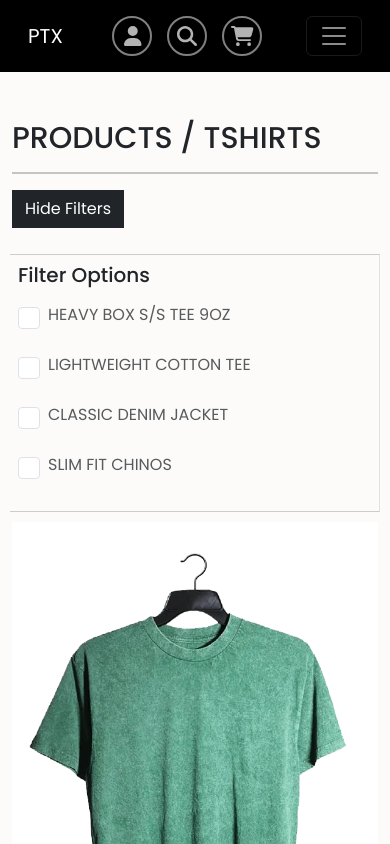
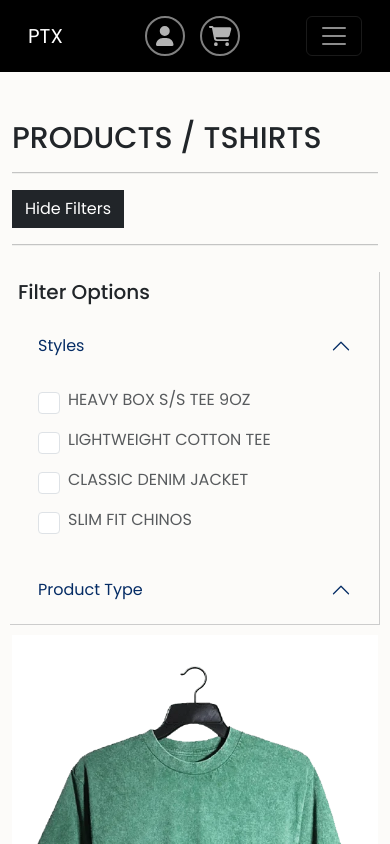
Before and after one commit to Zeeshanprojects/PTX-2, a React (Create React App) app in the folder PTX-2/ptx-2/: page /Tshirts in a window 390 px wide. Shown: the top 844 px of the page. Built offline with nearby package versions, Linux system fonts and the light colour scheme.

Commit message:
updation

```diff
--- a/PTX-2/ptx-2/src/Components/Footer.jsx
+++ b/PTX-2/ptx-2/src/Components/Footer.jsx
@@ -50,7 +50,7 @@ export default function Footer() {
                   </div>
                   {/* Grid column */}
                   {/* Grid column */}
-                  <div className="col-md-2 col-lg-2 col-xl-2 mx-auto mb-4">
+                  <div className="col-md-2 col-lg-2 col-xl-2 me-auto mb-4">
                     {/* Links */}
                     <h2 className="text ">Main menu</h2>
                     <hr
@@ -98,7 +98,7 @@ export default function Footer() {
                     </p>
                   </div>
 
-                  <div className="col-md-4 col-lg-3 col-xl-3 mx-auto mb-md-0 mb-4">
+                  <div className="col-md-4 col-lg-4 col-xl-4 mx-auto mb-md-0 mb-4">
                     {/* Links */}
                     <h2 className="text ">Contact</h2>
                     <hr
--- a/PTX-2/ptx-2/src/Components/Header.jsx
+++ b/PTX-2/ptx-2/src/Components/Header.jsx
@@ -1,8 +1,11 @@
-
 import React, { useState } from "react";
 import { Link, useNavigate } from "react-router-dom";
 import { FontAwesomeIcon } from "@fortawesome/react-fontawesome";
-import { faUser, faSearch, faShoppingCart } from "@fortawesome/free-solid-svg-icons";
+import {
+  faUser,
+
+  faShoppingCart,
+} from "@fortawesome/free-solid-svg-icons";
 import "./Header.style.css";
 
 export default function Header() {
@@ -34,19 +37,17 @@ export default function Header() {
     <>
       <nav className="navbar navbar-expand-lg navbar-dark fixed-top p-3">
         <div className="container-fluid">
-          <Link className="navbar-brand" to="#">
+          <Link className="navbar-brand" to="/">
             PTX
           </Link>
 
           {/* Icons for small screens */}
-          <div className="nav-icons d-flex d-lg-none">
+          <div className="nav-icons d-flex d-lg-none ">
             <Link to="/Login">
               <FontAwesomeIcon icon={faUser} size="lg" />
             </Link>
-            <Link to="#">
-              <FontAwesomeIcon icon={faSearch} size="lg" />
-            </Link>
-            <Link to="#">
+
+            <Link to="/cart">
               <FontAwesomeIcon icon={faShoppingCart} size="lg" />
             </Link>
           </div>
@@ -121,43 +122,61 @@ export default function Header() {
               </li>
 
               <li className="nav-item">
-                <Link className="nav-link active" to="/signup" onClick={closeNavbar}>
+                <Link
+                  className="nav-link active"
+                  to="/signup"
+                  onClick={closeNavbar}
+                >
                   WHOLESALE SIGNUP
                 </Link>
               </li>
               <li className="nav-item">
-                <Link className="nav-link active" to="/Contactus" onClick={closeNavbar}>
+                <Link
+                  className="nav-link active"
+                  to="/Contactus"
+                  onClick={closeNavbar}
+                >
                   CONTACT
                 </Link>
               </li>
               <li className="nav-item">
-                <Link className="nav-link active" to="/LookBook-V1" onClick={closeNavbar}>
+                <Link
+                  className="nav-link active"
+                  to="/LookBook-V1"
+                  onClick={closeNavbar}
+                >
                   LOOKBOOK V1
                 </Link>
               </li>
               <li className="nav-item">
-                <Link className="nav-link active" to="/LookBook-V2" onClick={closeNavbar}>
+                <Link
+                  className="nav-link active"
+                  to="/LookBook-V2"
+                  onClick={closeNavbar}
+                >
                   LOOKBOOK V2
                 </Link>
               </li>
               <li className="nav-item">
-                <Link className="nav-link active" to="/privacypolicy" onClick={closeNavbar}>
+                <Link
+                  className="nav-link active"
+                  to="/privacypolicy"
+                  onClick={closeNavbar}
+                >
                   PRIVACY POLICY
                 </Link>
               </li>
             </ul>
 
             {/* Icons for large screens */}
-            <div className="nav-icons d-none d-lg-flex">
+            <div className="nav-icons d-none d-lg-flex ">
               <Link to="/Login">
                 <FontAwesomeIcon icon={faUser} size="lg" />
               </Link>
-              {/* <Link to="/ProductDetails">
-                <FontAwesomeIcon icon={faSearch} size="lg" />
-              </Link> */}
               <Link to="/Cart">
                 <FontAwesomeIcon icon={faShoppingCart} size="lg" />
               </Link>
+
             </div>
           </div>
         </div>
--- a/PTX-2/ptx-2/src/Components/Header.style.css
+++ b/PTX-2/ptx-2/src/Components/Header.style.css
@@ -1,22 +1,25 @@
-.navbar{
+.navbar {
   background-color: black !important;
 }
-.dropdown-menu{
+.dropdown-menu {
   background-color: black !important;
 }
-.dropdown-item{
-  color: white !important;}
-.dropdown-item:hover{
+.dropdown-item {
+  color: white !important;
+}
+.dropdown-item:hover {
   background-color: white !important;
   color: black !important;
 }
-
+.nav-link{
+    padding-right: 20px !important;
+    font-size: .875rem !important;
+}
 .nav-icons {
   display: flex;
   gap: 15px;
   align-items: center;
 }
-
 .nav-icons a {
   display: flex;
   justify-content: center;
@@ -33,15 +36,3 @@
   background-color: rgba(255, 255, 255, 0.2);
   color: white;
 }
-
-/* Moving icons outside the toggle button on small screens */
-@media (max-width: 992px) {
-    .navbar-toggler {
-        order: 2; /* Moves toggle button to the end */
-    }
-
-    .nav-icons {
-        order: 1; /* Moves icons before the toggle */
-        margin-right: 10px;
-    }
-}
--- a/PTX-2/ptx-2/src/Pages/Cart.jsx
+++ b/PTX-2/ptx-2/src/Pages/Cart.jsx
@@ -85,7 +85,7 @@ export default function Cart() {
                 type="button"
                 className="btn btn-outline-dark cart-btn btn-lg mx-3 "
               >
-                PROVACY POLICY
+                PRIVACY POLICY
               </button>
                 </Link>
 
--- a/PTX-2/ptx-2/src/Pages/Hoodies.jsx
+++ b/PTX-2/ptx-2/src/Pages/Hoodies.jsx
@@ -47,7 +47,7 @@ export default function Hoodies() {
 
         <div className="container-fluid">
           <h2>PRODUCTS / HOODIES</h2>
-          <hr style={{ borderBottom: "1px solid" }}></hr>
+          <hr style={{ borderBottom: "1px solid #ccc" }}></hr>
 
 
           {/* Toggle Button (For Both Large & Small Screens) */}
@@ -58,14 +58,37 @@ export default function Hoodies() {
             >
               {showSidebar ? "Hide Filters" : "Show Filters"}
             </button>
+            <hr style={{ borderBottom: "1px solid #ccc" }}></hr>
           </div>
 
           <div className="row">
             {/* Sidebar (Filters) */}
             {showSidebar && (
   <div className="col-md-3" style={{ padding: "10px" }}>
-                <div className="sidebar p-2 border-end">
+    <div className="sidebar p-2">
       <h5 className="mb-3">Filter Options</h5>
+
+      <div className="accordion" id="filterAccordion">
+        {/* Category 1 */}
+        <div className="accordion-item border-0 bg-transparent">
+          <h2 className="accordion-header">
+            <button
+              className="accordion-button bg-transparent shadow-none"
+              type="button"
+              data-bs-toggle="collapse"
+              data-bs-target="#collapseOne"
+              aria-expanded="true"
+              aria-controls="collapseOne"
+            >
+              Styles
+            </button>
+          </h2>
+          <div
+            id="collapseOne"
+            className="accordion-collapse collapse show"
+            data-bs-parent="#filterAccordion"
+          >
+            <div className="accordion-body">
               {filterOptions.map((option, index) => (
                 <div key={index} className="form-check">
                   <input
@@ -74,10 +97,43 @@ export default function Hoodies() {
                     checked={selectedFilters.includes(option)}
                     onChange={() => handleFilterChange(option)}
                   />
-                      <p className="form-check-label text-muted m-0">{option}</p>
-                      <br />
+                  <p className="form-check-label text-muted">{option}</p>
                 </div>
               ))}
+            </div>
+          </div>
+        </div>
+
+        {/* Category 2 */}
+        <div className="accordion-item border-0 bg-transparent">
+          <h2 className="accordion-header">
+            <button
+              className="accordion-button bg-transparent shadow-none"
+              type="button"
+              data-bs-toggle="collapse"
+              data-bs-target="#collapseTwo"
+              aria-expanded="false"
+              aria-controls="collapseTwo"
+            >
+            Product Type
+            </button>
+          </h2>
+          {/* <div
+            id="collapseTwo"
+            className="accordion-collapse collapse"
+            data-bs-parent="#filterAccordion"
+          >
+            <div className="accordion-body">
+
+              <div className="form-check">
+                <input className="form-check-input me-2" type="checkbox" />
+                <p className="form-check-label text-muted">T-shirts</p>
+
+              </div>
+            </div>
+          </div> */}
+        </div>
+      </div>
     </div>
   </div>
 )}
--- a/PTX-2/ptx-2/src/Pages/Login.jsx
+++ b/PTX-2/ptx-2/src/Pages/Login.jsx
@@ -22,7 +22,7 @@ export default function Login() {
               <br />
               <div className="row">
                 <div className="col-9 text-start">
-                  <button type="button" class="btn btn-dark w-25">
+                  <button type="button" class="btn btn-dark w-50">
                     SIGN IN
                   </button>
                 </div>
--- a/PTX-2/ptx-2/src/Pages/Login.style.css
+++ b/PTX-2/ptx-2/src/Pages/Login.style.css
@@ -7,7 +7,6 @@
 .signin-form {
     display: flex;
     flex-direction: column;
-
 }
 
 
--- a/PTX-2/ptx-2/src/Pages/Product.jsx
+++ b/PTX-2/ptx-2/src/Pages/Product.jsx
@@ -4,6 +4,7 @@ import Footer from '../Components/Footer';
 import "./Product.style.css"
 
 export default function Product() {
+
   const [showSidebar, setShowSidebar] = useState(true); // Sidebar open by default
   const [selectedFilters, setSelectedFilters] = useState([]);
 
@@ -58,7 +59,7 @@ export default function Product() {
 
       <div className="container-fluid">
         <h2>PRODUCTS</h2>
-        <hr style={{ borderBottom: "1px solid" }}></hr>
+        <hr style={{ borderBottom: "1px solid #ccc" }}></hr>
 
 
 
@@ -69,14 +70,39 @@ export default function Product() {
           >
             {showSidebar ? "Hide Filters" : "Show Filters"}
           </button>
+          <hr style={{ borderBottom: "1px solid #ccc" }}></hr>
+
+
         </div>
 
         <div className="row">
           {/* Sidebar (Filters) */}
 {showSidebar && (
   <div className="col-md-3" style={{ padding: "10px" }}>
-              <div className="sidebar p-2 ">
+    <div className="sidebar p-2">
       <h5 className="mb-3">Filter Options</h5>
+
+      <div className="accordion" id="filterAccordion">
+        {/* Category 1 */}
+        <div className="accordion-item border-0 bg-transparent">
+          <h2 className="accordion-header">
+            <button
+              className="accordion-button bg-transparent shadow-none"
+              type="button"
+              data-bs-toggle="collapse"
+              data-bs-target="#collapseOne"
+              aria-expanded="true"
+              aria-controls="collapseOne"
+            >
+              Styles
+            </button>
+          </h2>
+          <div
+            id="collapseOne"
+            className="accordion-collapse collapse show"
+            data-bs-parent="#filterAccordion"
+          >
+            <div className="accordion-body">
               {filterOptions.map((option, index) => (
                 <div key={index} className="form-check">
                   <input
@@ -85,16 +111,53 @@ export default function Product() {
                     checked={selectedFilters.includes(option)}
                     onChange={() => handleFilterChange(option)}
                   />
-                    <p className="form-check-label text-muted m-0">{option}</p>
-                    <br />
+                  <p className="form-check-label text-muted">{option}</p>
                 </div>
               ))}
             </div>
           </div>
+        </div>
+
+        {/* Category 2 */}
+        <div className="accordion-item border-0 bg-transparent">
+          <h2 className="accordion-header">
+            <button
+              className="accordion-button bg-transparent shadow-none"
+              type="button"
+              data-bs-toggle="collapse"
+              data-bs-target="#collapseTwo"
+              aria-expanded="false"
+              aria-controls="collapseTwo"
+            >
+            Product Type
+            </button>
+          </h2>
+          {/* <div
+            id="collapseTwo"
+            className="accordion-collapse collapse"
+            data-bs-parent="#filterAccordion"
+          >
+            <div className="accordion-body">
+
+              <div className="form-check">
+                <input className="form-check-input me-2" type="checkbox" />
+                <p className="form-check-label text-muted">T-shirts</p>
+
+              </div>
+            </div>
+          </div> */}
+        </div>
+      </div>
+    </div>
+  </div>
 )}
 
+
+
           {/* Product Grid (Takes Full Space When Sidebar is Hidden) */}
+
           <div className={showSidebar ? "col-md-9" : "col-md-12"}>
+
             <div className="row">
               {filteredProducts.map((product, index) => (
                 <div key={index} className="col-sm-12 col-md-6 col-lg-3">
--- a/PTX-2/ptx-2/src/Pages/Product.style.css
+++ b/PTX-2/ptx-2/src/Pages/Product.style.css
@@ -1,6 +1,6 @@
 .sidebar {
       border-right:  1px solid #ccc;
-      border-top: 1px solid #ccc;
+    margin: 0;
       border-bottom: 1px solid #ccc;
     height: auto;
     width: auto;
--- a/PTX-2/ptx-2/src/Pages/Tshirts.jsx
+++ b/PTX-2/ptx-2/src/Pages/Tshirts.jsx
@@ -47,7 +47,7 @@ export default function Tshirts() {
 
       <div className="container-fluid">
         <h2>PRODUCTS / TSHIRTS</h2>
-        <hr style={{ borderBottom: "1px solid" }}></hr>
+        <hr style={{ borderBottom: "1px solid #ccc" }}></hr>
 
 
         {/* Toggle Button (For Both Large & Small Screens) */}
@@ -58,14 +58,37 @@ export default function Tshirts() {
           >
             {showSidebar ? "Hide Filters" : "Show Filters"}
           </button>
+          <hr style={{ borderBottom: "1px solid #ccc"  }}></hr>
         </div>
 
         <div className="row">
           {/* Sidebar (Filters) */}
           {showSidebar && (
   <div className="col-md-3" style={{ padding: "10px" }}>
-              <div className="sidebar p-2 border-end">
+    <div className="sidebar p-2">
       <h5 className="mb-3">Filter Options</h5>
+
+      <div className="accordion" id="filterAccordion">
+        {/* Category 1 */}
+        <div className="accordion-item border-0 bg-transparent">
+          <h2 className="accordion-header">
+            <button
+              className="accordion-button bg-transparent shadow-none"
+              type="button"
+              data-bs-toggle="collapse"
+              data-bs-target="#collapseOne"
+              aria-expanded="true"
+              aria-controls="collapseOne"
+            >
+              Styles
+            </button>
+          </h2>
+          <div
+            id="collapseOne"
+            className="accordion-collapse collapse show"
+            data-bs-parent="#filterAccordion"
+          >
+            <div className="accordion-body">
               {filterOptions.map((option, index) => (
                 <div key={index} className="form-check">
                   <input
@@ -74,10 +97,43 @@ export default function Tshirts() {
                     checked={selectedFilters.includes(option)}
                     onChange={() => handleFilterChange(option)}
                   />
-                    <p className="form-check-label text-muted m-0">{option}</p>
-                    <br />
+                  <p className="form-check-label text-muted">{option}</p>
                 </div>
               ))}
+            </div>
+          </div>
+        </div>
+
+        {/* Category 2 */}
+        <div className="accordion-item border-0 bg-transparent">
+          <h2 className="accordion-header">
+            <button
+              className="accordion-button bg-transparent shadow-none"
+              type="button"
+              data-bs-toggle="collapse"
+              data-bs-target="#collapseTwo"
+              aria-expanded="false"
+              aria-controls="collapseTwo"
+            >
+            Product Type
+            </button>
+          </h2>
+          {/* <div
+            id="collapseTwo"
+            className="accordion-collapse collapse"
+            data-bs-parent="#filterAccordion"
+          >
+            <div className="accordion-body">
+
+              <div className="form-check">
+                <input className="form-check-input me-2" type="checkbox" />
+                <p className="form-check-label text-muted">T-shirts</p>
+
+              </div>
+            </div>
+          </div> */}
+        </div>
+      </div>
     </div>
   </div>
 )}
```
Lines whose indentation alone changed are shown as unchanged.
